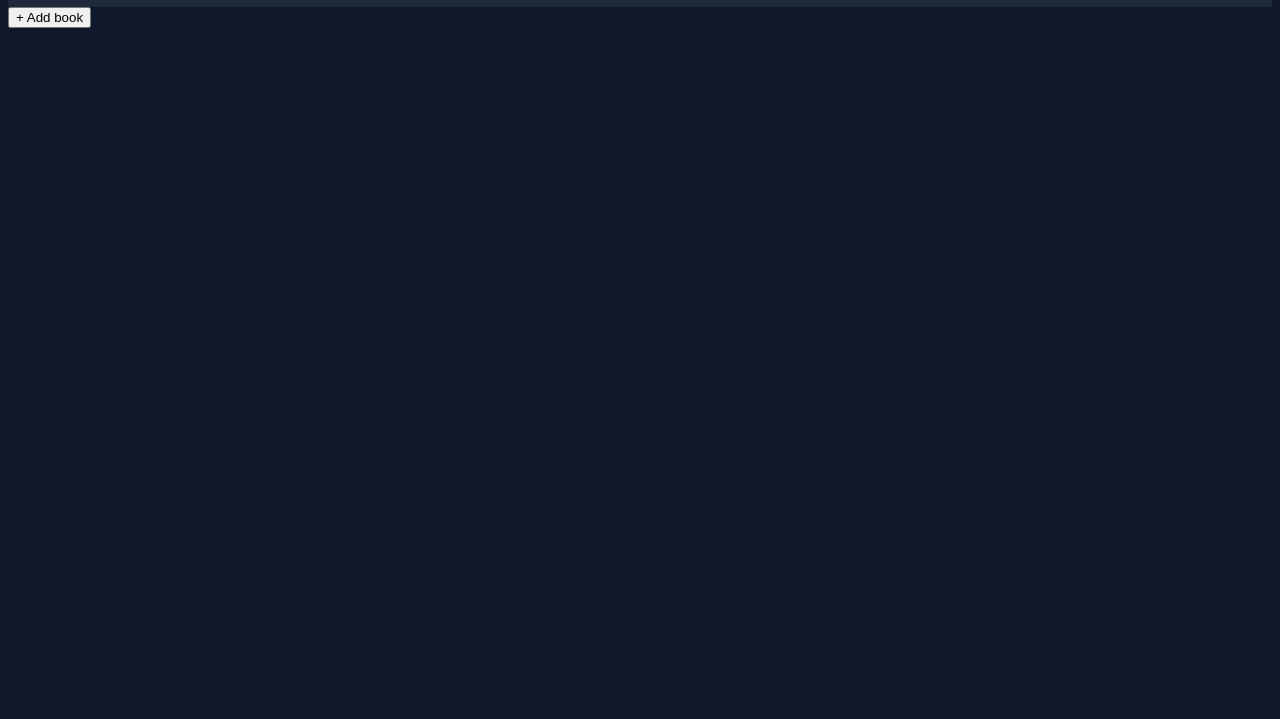
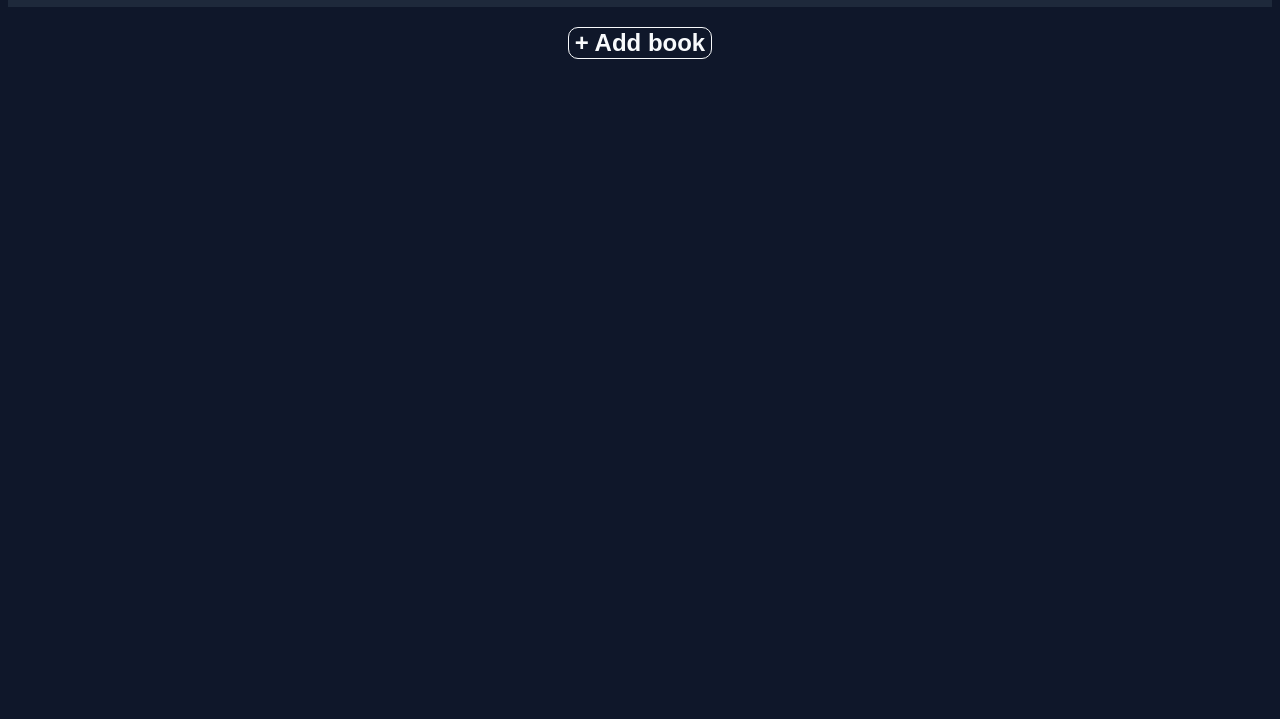
Before and after one commit to saltxd/library, a plain HTML site: page index.html in a window 1280 px wide. Shown: the part 81-800 px from the top of the page. Drawn offline with Linux system fonts and the light colour scheme.

Commit message:
Flex main container

```diff
--- a/index.html
+++ b/index.html
@@ -4,7 +4,7 @@
     <meta charset="UTF-8">
     <meta http-equiv="X-UA-Compatible" content="IE=edge">
     <meta name="viewport" content="width=device-width, initial-scale=1.0">
-    <title>Document</title>
+    <title>Library</title>
     <script src="script.js" defer></script>
     <link rel="stylesheet" href="style.css">
 </head>
@@ -16,7 +16,9 @@
   </header>
 
   <main class="main-container">
-    <button class="btn btn-add" id="addBookBtn">+ Add book</button>
+    <div class="btn-container">
+      <button class="btn btn-add" id="addBookBtn">+ Add book</button>
+    </div>
     <div class="books-grid" id="booksGrid">
     </div>
     <div id="overlay" style="display: none;">
--- a/style.css
+++ b/style.css
@@ -17,6 +17,10 @@ header{
 }
 
 /* Main */
+
+.main-container{
+    margin-top: 20px;
+}
 
 .book-card {
     display: flex;
@@ -116,4 +120,23 @@ header{
     justify-content: space-around;
 }
 
+.btn-add {
+    font-size: 24px;
+    font-weight: 600;
+    background-color: var(--primary-dark);
+    color: var(--primary-light);
+    border: 1px var(--primary-light) solid;
+    border-radius: 10px;
+  }
+
+  .btn-add:hover{
+    filter: brightness(90%);
+  }
+
+  .btn-container{
+    display: flex;
+    align-items: center;
+    justify-content: center;
+  }
+
 /* Footer */
```
Lines whose indentation alone changed are shown as unchanged.
